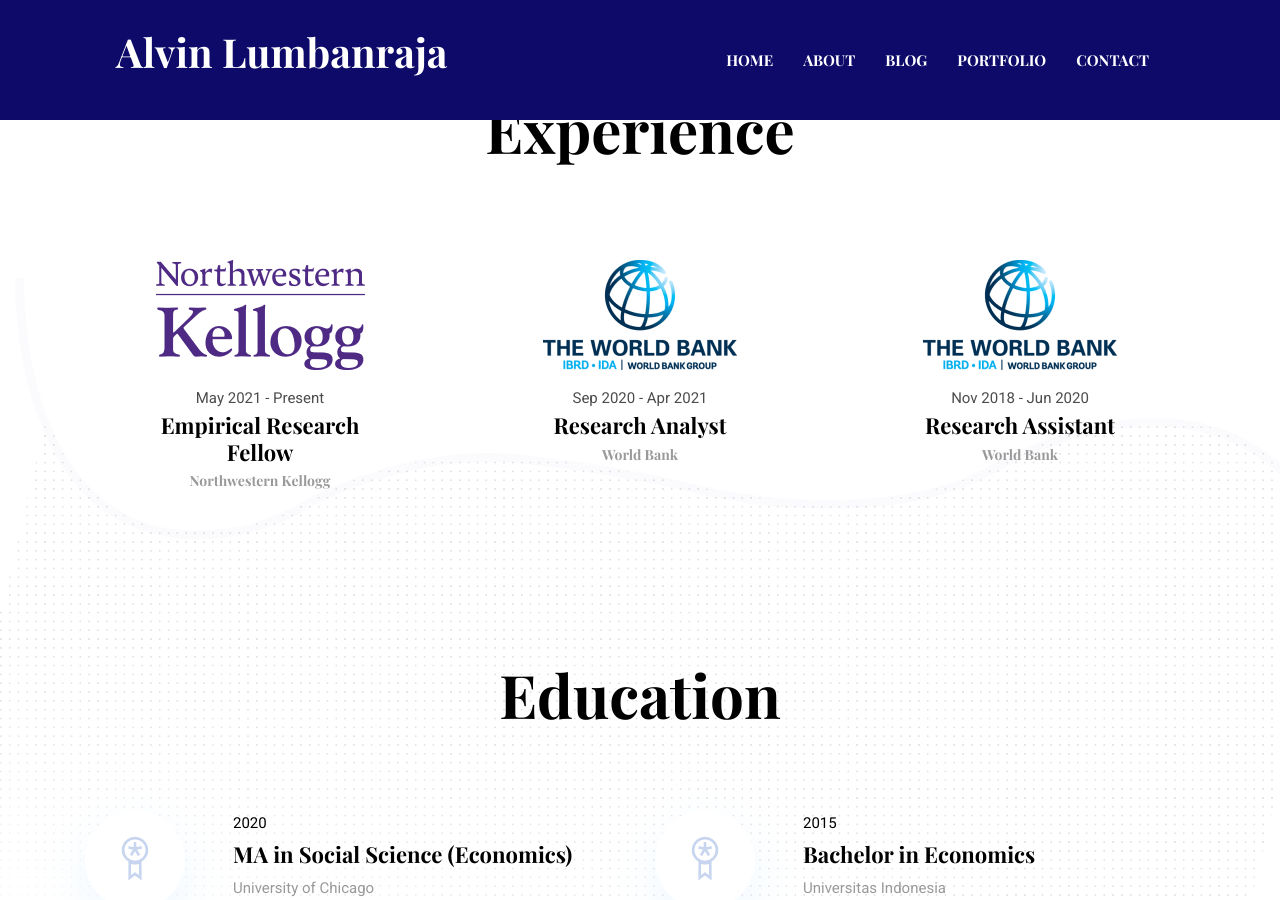
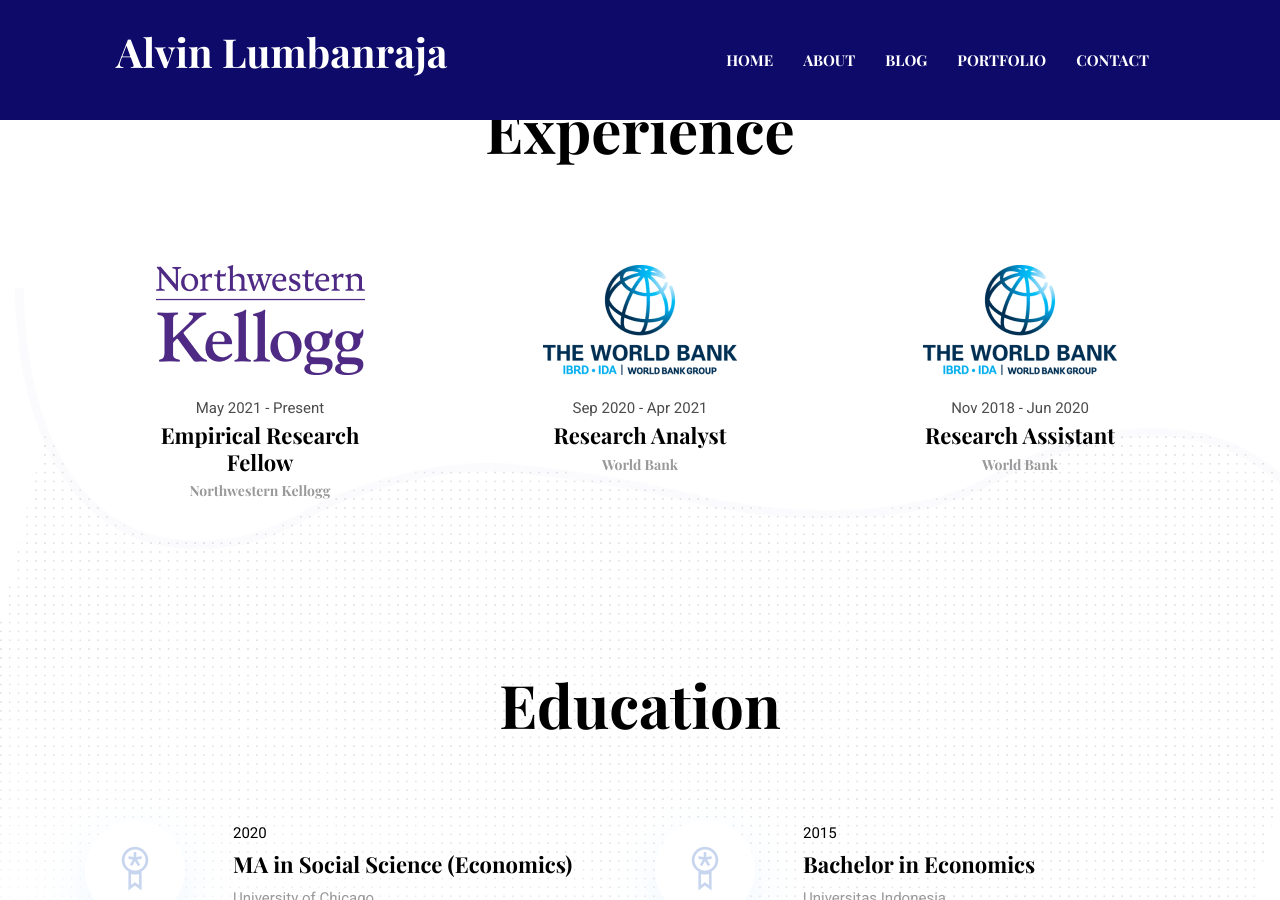
Before and after one commit to alumbanraja/alumbanraja.github.io, a Jekyll site: the page built from index.html, in a window 1280 px wide and 900 px high, scrolled down 1238 px. Built offline with Jekyll 4.4.1, drawn with Linux system fonts in a browser that asks for light colours.

Commit message:
Update experience-section.html

```diff
--- a/_includes/experience-section.html
+++ b/_includes/experience-section.html
@@ -8,7 +8,7 @@
       </div>
       {% for experience in site.data.settings.experience %}
       <div class="col-lg-3 col-md-4 text-center">
-        <img style="padding: 15px" src="{{ site.baseurl }}/assets/images/experience/{{ experience.icon }}" alt="{{ site.data.settings.experience-title }} icon">
+        <img style="padding: 20px" src="{{ site.baseurl }}/assets/images/experience/{{ experience.icon }}" alt="{{ site.data.settings.experience-title }} icon">
         <p class="mb-0">{{ experience.date }}</p>
         <h4>{{ experience.name }}</h4>
         <h6 class="text-light">{{ experience.organization }}</h6>
```
